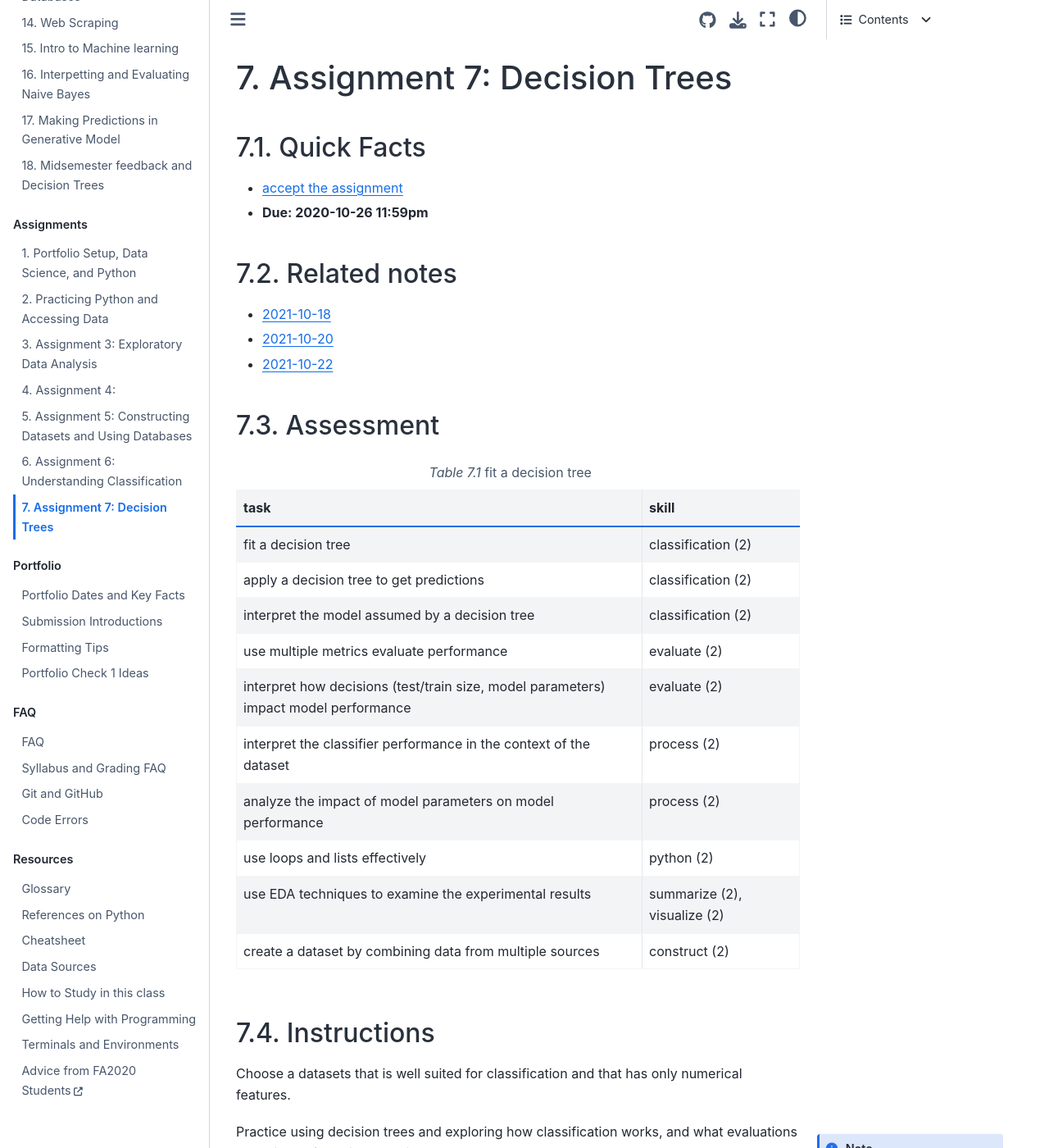
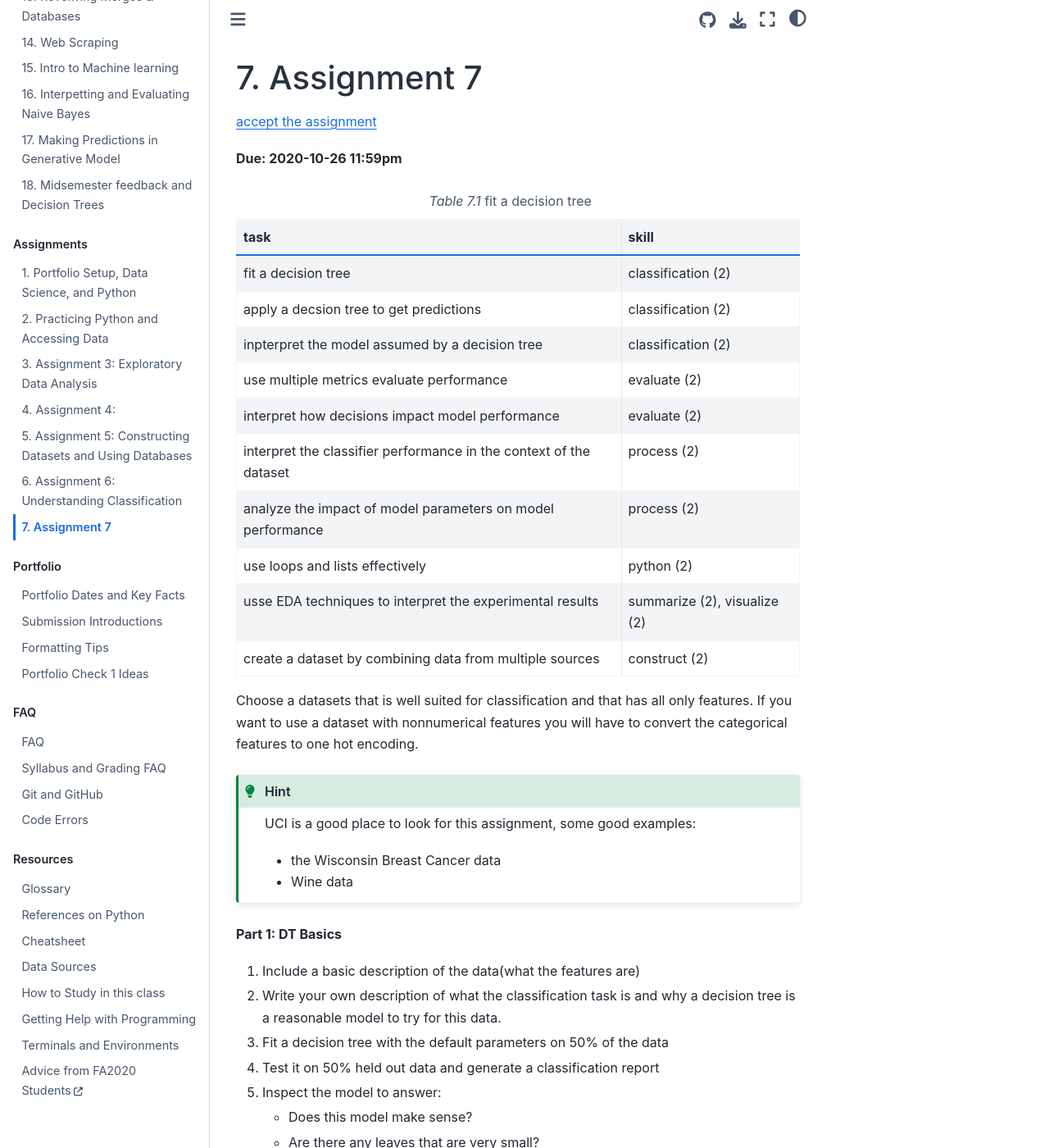
Before and after one commit to rhodyprog4ds/BrownFall21, a Jupyter Book: the page built from assignments/07-decision-tree.md, in a window 1280 px wide and 1400 px high. Shown: the whole window at 82% size. Built offline with Jupyter Book 1.0.4 settings and Sphinx 7.4.7 and the Sphinx Book theme 1.1.4, drawn with Linux system fonts in a browser that asks for light colours; pages that are not in the unit, such as notebooks, are missing from menus; some of the changed text lies outside the part shown.

Commit message:
clarify 7

`````diff
--- a/assignments/07-decision-tree.md
+++ b/assignments/07-decision-tree.md
@@ -1,22 +1,14 @@
 ---
 substitutions:
   accept_assignment: |
-    [accept the assignment](https://classroom.github.com/a/zZzNUmzG)
+    [accept the assignment]()
   date : 2020-10-26 11:59pm
 ---
-# Assignment 7: Decision Trees
+# Assignment 7
 
-## Quick Facts
-- {{accept_assignment}}
-- __Due: {{ date }}__
+{{accept_assignment}}
+__Due: {{ date }}__
 
-## Related notes
-
-- [2021-10-18](../notes/2021-10-18)
-- [2021-10-20](../notes/2021-10-20)
-- [2021-10-22]()
-
-## Assessment
 ```{list-table} fit a decision tree
 :header-rows: 1
 
@@ -24,13 +16,13 @@
   - skill
 * - fit a decision tree
   - classification (2)
-* - apply a decision tree to get predictions
+* - apply a decsion tree to get predictions
   - classification (2)
-* - interpret the model assumed by a decision tree
+* - inpterpret the model assumed by a decision tree
   - classification (2)
 * - use multiple metrics evaluate performance
   - evaluate (2)
-* - interpret how decisions (test/train size, model parameters) impact model performance
+* - interpret how decisions impact model performance
   - evaluate (2)
 * - interpret the classifier performance in the context of the dataset
   - process (2)
@@ -38,32 +30,24 @@
   - process (2)
 * - use loops and lists effectively
   - python (2)
-* - use EDA techniques to examine the experimental results
+* - usse EDA techniques to interpret the experimental results
   - summarize (2), visualize (2)
 * - create a dataset by combining data from multiple sources
   - construct (2)
 ```
 
-## Instructions
-
-Choose a datasets that is well suited for classification and that has only numerical features.
-````{margin}
-```{note}
+Choose a datasets that is well suited for classification and that has all only features.
 If you want to use a dataset with nonnumerical features you will have to convert
 the categorical features to one hot encoding.
-```
-````
-
-Practice using decision trees and exploring how classification works, and what evaluations mean in the following exercises.
 
 ```{hint}
 UCI is a good place to look for this assignment, some good examples:
 - the Wisconsin Breast Cancer data
-- Wine
+- Wine data
 
 ```
 
-### Part 1: DT Basics
+__Part 1: DT Basics__
 1. Include a basic description of the data(what the features are)
 1. Write  your own description of what the classification task is and why a decision tree is a reasonable model to try for this data.
 1. Fit a decision tree with the default parameters on 50% of the data
@@ -84,10 +68,9 @@
   - do you think that maybe this task cannot be done with machine learning?
 
 
-### Part 2: Exploring Evaluation
+__Part 2: Exploring Evaluation__
 
 ````{margin}
-
 
 ```{hint}
 The most important thing about the max depth here is that it's the same across all of the models. If you get an error, try making it smaller.
@@ -100,6 +83,12 @@
 The same skills apply.
 ```
 
+```{important}
+To earn summarize and visualize, you'll need to use some statistics and more than one plot
+```
+
+
+
 ````
 Do an experiment to compare test set size vs performance:
 1. Train decision tree with max depth 2 less less than the depth it found above on 10%, 30%, ... , 90% of the data. Save the results of both test and train accuracy for each size training data in a DataFrame with columns ['train_pct','n_train_samples','n_test_samples','train_acc','test_acc']
`````
Also changed, not shown: other parts of assignments/07-decision-tree.md (+2 -2 lines).
